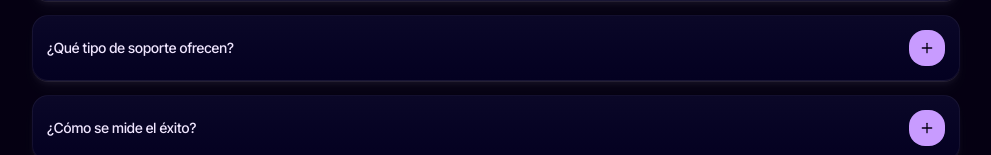
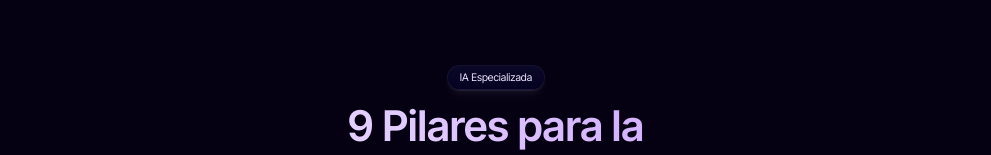
Before and after one commit to dmytro-webild/f5b8d2ee-e764-4972-8cdc-f74a4b5d5199, a React (Vite) app: page / in a window 1280 px wide. Shown: the part 1711-1866 px from the top of the page, without its empty margins (144-1135 px from the left). Built offline with nearby package versions, Linux system fonts and the light colour scheme; a web font is replaced by a local one.

Commit message:
Switch to version 13: modified src/pages/HomePage.tsx

```diff
--- a/src/pages/HomePage.tsx
+++ b/src/pages/HomePage.tsx
@@ -6,7 +6,9 @@
 
 import React from 'react';
 import HeroSection from './HomePage/sections/Hero';
-import Section from './HomePage/sections/';
+import AboutSection from './HomePage/sections/About';
+import FeaturesSection from './HomePage/sections/Features';
+import BentoSection from './HomePage/sections/Bento';
 import MetricsSection from './HomePage/sections/Metrics';
 import FaqSection from './HomePage/sections/Faq';
 import ContactSection from './HomePage/sections/Contact';
@@ -16,7 +18,11 @@ export default function HomePage(): React.JSX.Element {
     <>
       <HeroSection />
 
-      <Section />
+      <AboutSection />
+
+      <FeaturesSection />
+
+      <BentoSection />
 
       <MetricsSection />
 
```
